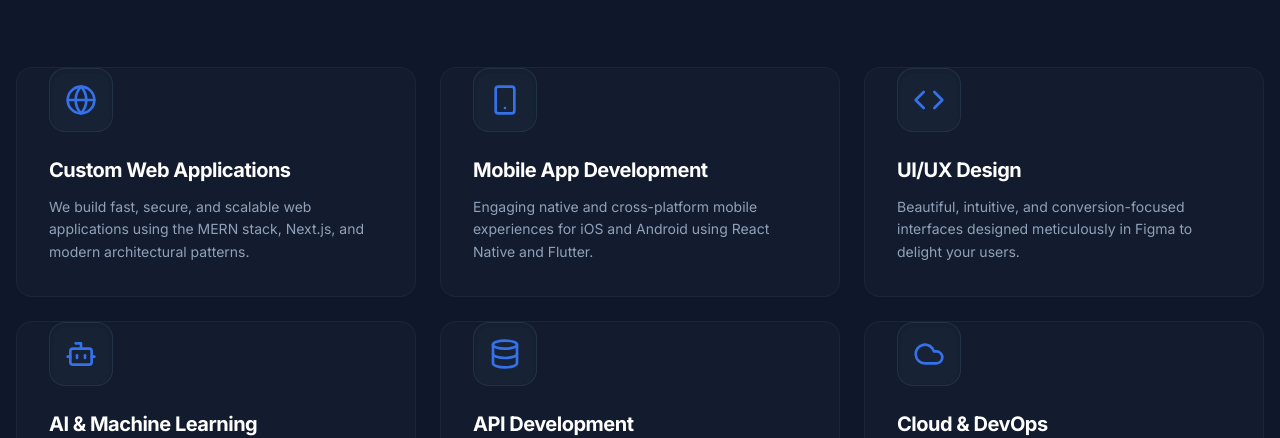
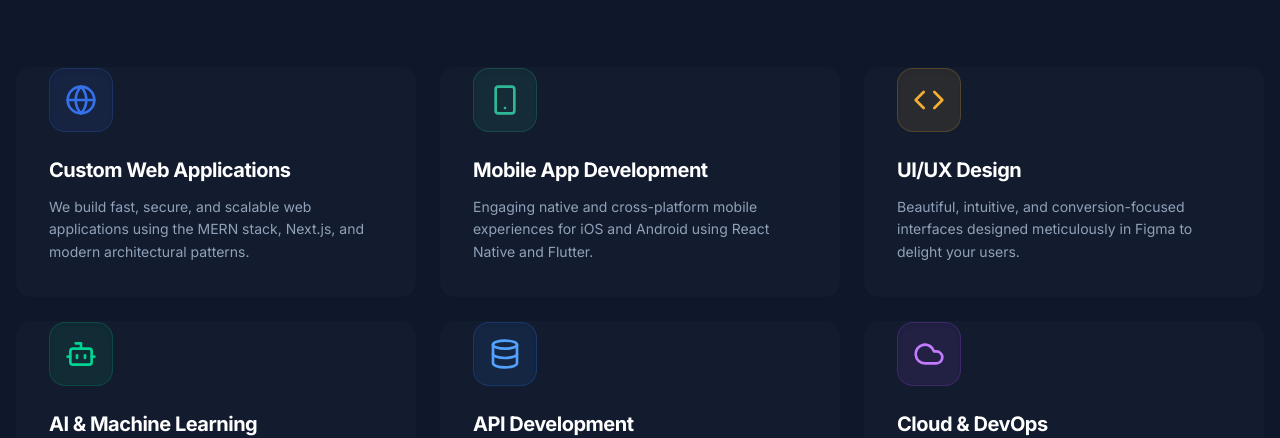
Before and after one commit to nzaman7878/DevForge_Innovations, a React app in the folder frontend/: page /services in a window 1280 px wide. Shown: the part 299-737 px from the top of the page. Built offline with nearby package versions, Linux system fonts and the light colour scheme; no server answers; the HTML template or start-up script is replaced by a standard one.

Commit message:
design: add display font pairing for headlines design: expand color token system with accent and highlight colors ux: add active-state micro-interactions to button component ux: enhance card hover with shadow depth and border reveal refactor: create reusable SectionHeader component

```diff
--- a/frontend/package.json
+++ b/frontend/package.json
@@ -17,6 +17,7 @@
     "react": "^19.2.7",
     "react-dom": "^19.2.7",
     "react-helmet-async": "^3.0.0",
+    "react-hot-toast": "^2.6.0",
     "react-markdown": "^10.1.0",
     "react-router-dom": "^7.18.1"
   },
--- a/frontend/src/App.jsx
+++ b/frontend/src/App.jsx
@@ -1,5 +1,6 @@
 import React, { Suspense, lazy } from 'react';
 import { BrowserRouter as Router, Routes, Route } from 'react-router-dom';
+import { Toaster } from 'react-hot-toast';
 
 import { AuthProvider } from './context/AuthContext';
 import Navbar from './components/layout/Navbar';
@@ -73,6 +74,16 @@ function App() {
           </main>
 
           <Footer />
+          <Toaster
+            position="bottom-right"
+            toastOptions={{
+              style: {
+                background: '#1e293b',
+                color: '#fff',
+                border: '1px solid #334155'
+              }
+            }}
+          />
         </div>
       </Router>
     </AuthProvider>
--- a/frontend/src/components/ui/Card.jsx
+++ b/frontend/src/components/ui/Card.jsx
@@ -5,7 +5,7 @@ export default function Card({ children, className = '', hover = false, ...props
 
   return (
     <div
-      className={`bg-surface border border-slate-800/50 rounded-2xl overflow-hidden ${hoverStyles} ${className}`}
+      className={`bg-surface border border-transparent rounded-2xl overflow-hidden ${hoverStyles} ${className}`}
       {...props}
     >
       {children}
--- a/frontend/src/pages/Blog.jsx
+++ b/frontend/src/pages/Blog.jsx
@@ -47,7 +47,7 @@ export default function Blog() {
         <div className="grid grid-cols-1 md:grid-cols-2 lg:grid-cols-3 gap-8 max-w-7xl mx-auto">
           {posts.map(post => (
             <Link key={post._id} to={`/blog/${post.slug}`}>
-              <Card hover className="h-full flex flex-col bg-surface-elevated/20 border-slate-800/60">
+              <Card hover className="h-full flex flex-col bg-surface-elevated/20">
                 {post.coverImage && (
                   <div className="h-48 w-full overflow-hidden">
                     <img
--- a/frontend/src/pages/Pricing.jsx
+++ b/frontend/src/pages/Pricing.jsx
@@ -1,6 +1,7 @@
 import React, { useState } from 'react';
 import axios from 'axios';
 import { CheckCircle2, Zap } from 'lucide-react';
+import toast from 'react-hot-toast';
 import Button from '../components/ui/Button';
 import SectionHeader from '../components/ui/SectionHeader';
 import SEO from '../components/ui/SEO';
@@ -17,7 +18,7 @@ export default function Pricing() {
       }
     } catch (error) {
       console.error('Checkout error:', error);
-      alert('Checkout failed. Please try again later.');
+      toast.error('Checkout failed. Please try again later.');
     } finally {
       setLoading(false);
     }
--- a/frontend/src/pages/Services.jsx
+++ b/frontend/src/pages/Services.jsx
@@ -7,32 +7,44 @@ import SEO from '../components/ui/SEO';
 export default function Services() {
   const services = [
     {
-      icon: <Globe className="text-primary" size={32} />,
+      icon: <Globe size={32} />,
+      iconColor: "text-primary",
+      iconBg: "bg-primary/10 border-primary/20",
       title: "Custom Web Applications",
       description: "We build fast, secure, and scalable web applications using the MERN stack, Next.js, and modern architectural patterns."
     },
     {
-      icon: <Smartphone className="text-primary" size={32} />,
+      icon: <Smartphone size={32} />,
+      iconColor: "text-accent",
+      iconBg: "bg-accent/10 border-accent/20",
       title: "Mobile App Development",
       description: "Engaging native and cross-platform mobile experiences for iOS and Android using React Native and Flutter."
     },
     {
-      icon: <Code className="text-primary" size={32} />,
+      icon: <Code size={32} />,
+      iconColor: "text-highlight",
+      iconBg: "bg-highlight/10 border-highlight/20",
       title: "UI/UX Design",
       description: "Beautiful, intuitive, and conversion-focused interfaces designed meticulously in Figma to delight your users."
     },
     {
-      icon: <Bot className="text-primary" size={32} />,
+      icon: <Bot size={32} />,
+      iconColor: "text-emerald-400",
+      iconBg: "bg-emerald-500/10 border-emerald-500/20",
       title: "AI & Machine Learning",
       description: "Integrate LLMs, computer vision, and predictive analytics into your products to automate tasks and unlock insights."
     },
     {
-      icon: <Database className="text-primary" size={32} />,
+      icon: <Database size={32} />,
+      iconColor: "text-blue-400",
+      iconBg: "bg-blue-500/10 border-blue-500/20",
       title: "API Development",
       description: "Robust RESTful and GraphQL APIs built with Node.js to power your ecosystem and integrate third-party services."
     },
     {
-      icon: <Cloud className="text-primary" size={32} />,
+      icon: <Cloud size={32} />,
+      iconColor: "text-purple-400",
+      iconBg: "bg-purple-500/10 border-purple-500/20",
       title: "Cloud & DevOps",
       description: "Scalable cloud infrastructure on AWS and GCP with automated CI/CD pipelines to ensure rapid, reliable deployments."
     }
@@ -50,9 +62,9 @@ export default function Services() {
 
       <div className="grid grid-cols-1 md:grid-cols-2 lg:grid-cols-3 gap-6">
         {services.map((service, idx) => (
-          <Card key={idx} hover className="border-slate-800/80 bg-surface-elevated/30">
+          <Card key={idx} hover className="bg-surface-elevated/30">
             <CardContent className="p-8">
-              <div className="mb-6 bg-slate-800/50 w-16 h-16 rounded-2xl flex items-center justify-center border border-slate-700/50 shadow-inner">
+              <div className={`mb-6 w-16 h-16 rounded-2xl flex items-center justify-center border shadow-inner ${service.iconBg} ${service.iconColor}`}>
                 {service.icon}
               </div>
               <h3 className="text-xl font-bold mb-3">{service.title}</h3>
--- a/frontend/src/pages/admin/AdminClientProjects.jsx
+++ b/frontend/src/pages/admin/AdminClientProjects.jsx
@@ -1,6 +1,7 @@
 import React, { useState, useEffect } from 'react';
 import axios from 'axios';
 import { Pencil, Trash2, Plus } from 'lucide-react';
+import toast from 'react-hot-toast';
 import Button from '../../components/ui/Button';
 import Input from '../../components/ui/Input';
 import { PageSkeleton } from '../../components/ui/Skeleton';
@@ -74,17 +75,28 @@ export default function AdminClientProjects() {
 
   const handleSubmit = async (e) => {
     e.preventDefault();
+    if (!formData.projectName || !formData.projectName.trim()) {
+      toast.error('Project name is required');
+      return;
+    }
+    if (!formData.clientName || !formData.clientName.trim()) {
+      toast.error('Client name is required');
+      return;
+    }
+
     try {
       if (editingProject) {
         await axios.put(`${import.meta.env.VITE_API_URL}/client-projects/${editingProject._id}`, formData);
+        toast.success('Project updated successfully');
       } else {
         await axios.post(`${import.meta.env.VITE_API_URL}/client-projects`, formData);
+        toast.success('Project created successfully');
       }
       fetchData();
       handleCloseModal();
     } catch (error) {
-      console.error('Error saving project', error);
-      alert('Error saving project');
+      console.error('Error saving project:', error);
+      toast.error('Error saving project');
     }
   };
 
@@ -92,9 +104,11 @@ export default function AdminClientProjects() {
     if (window.confirm('Are you sure you want to delete this client project?')) {
       try {
         await axios.delete(`${import.meta.env.VITE_API_URL}/client-projects/${id}`);
+        toast.success('Project deleted successfully');
         fetchData();
       } catch (error) {
-        console.error('Error deleting project', error);
+        console.error('Error deleting project:', error);
+        toast.error('Error deleting project');
       }
     }
   };
--- a/frontend/src/pages/admin/AdminLeads.jsx
+++ b/frontend/src/pages/admin/AdminLeads.jsx
@@ -1,6 +1,7 @@
 import React, { useState, useEffect } from 'react';
 import axios from 'axios';
 import { Trash2, MessageSquare, Building2, User, Sparkles } from 'lucide-react';
+import toast from 'react-hot-toast';
 import Button from '../../components/ui/Button';
 import Modal from '../../components/ui/Modal';
 import { LeadCardSkeleton } from '../../components/ui/Skeleton';
@@ -27,9 +28,11 @@ export default function AdminLeads() {
   const handleStatusChange = async (id, newStatus) => {
     try {
       await axios.put(`${import.meta.env.VITE_API_URL}/leads/${id}/status`, { status: newStatus });
+      toast.success('Lead status updated');
       fetchLeads();
     } catch (error) {
-      console.error('Error updating status', error);
+      console.error('Error updating status:', error);
+      toast.error('Error updating status');
     }
   };
 
@@ -37,9 +40,11 @@ export default function AdminLeads() {
     if (window.confirm('Are you sure you want to delete this lead?')) {
       try {
         await axios.delete(`${import.meta.env.VITE_API_URL}/leads/${id}`);
+        toast.success('Lead deleted');
         fetchLeads();
       } catch (error) {
-        console.error('Error deleting lead', error);
+        console.error('Error deleting lead:', error);
+        toast.error('Error deleting lead');
       }
     }
   };
--- a/frontend/src/pages/admin/AdminPosts.jsx
+++ b/frontend/src/pages/admin/AdminPosts.jsx
@@ -1,6 +1,7 @@
 import React, { useState, useEffect } from 'react';
 import axios from 'axios';
 import { Pencil, Trash2, Plus } from 'lucide-react';
+import toast from 'react-hot-toast';
 import Button from '../../components/ui/Button';
 import Input from '../../components/ui/Input';
 import { PageSkeleton } from '../../components/ui/Skeleton';
@@ -84,17 +85,24 @@ export default function AdminPosts() {
       tags: formData.tags.split(',').map(t => t.trim()).filter(t => t)
     };
 
+    if (!formData.title || !formData.title.trim()) {
+      toast.error('Post title is required');
+      return;
+    }
+
     try {
       if (editingPost) {
         await axios.put(`${import.meta.env.VITE_API_URL}/posts/${editingPost._id}`, payload);
+        toast.success('Post updated successfully');
       } else {
         await axios.post(`${import.meta.env.VITE_API_URL}/posts`, payload);
+        toast.success('Post created successfully');
       }
       fetchPosts();
       handleCloseModal();
     } catch (error) {
-      console.error('Error saving post', error);
-      alert('Error saving post');
+      console.error('Error saving post:', error);
+      toast.error('Error saving post');
     }
   };
 
@@ -102,9 +110,11 @@ export default function AdminPosts() {
     if (window.confirm('Are you sure you want to delete this post?')) {
       try {
         await axios.delete(`${import.meta.env.VITE_API_URL}/posts/${id}`);
+        toast.success('Post deleted successfully');
         fetchPosts();
       } catch (error) {
-        console.error('Error deleting post', error);
+        console.error('Error deleting post:', error);
+        toast.error('Error deleting post');
       }
     }
   };
```
Also changed, not shown: frontend/src/pages/Home.jsx (+9 -9 lines), frontend/src/pages/admin/AdminProjects.jsx (+13 -5 lines), 1 other file (tests, documents, lock files or other folders).
